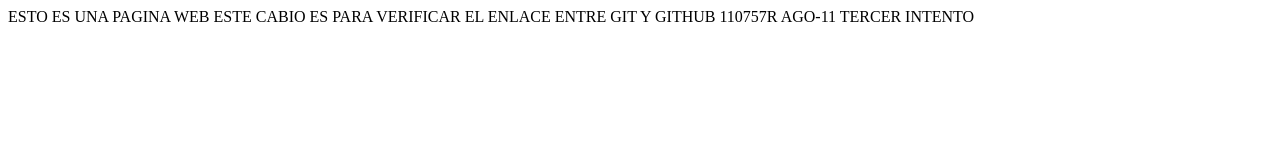
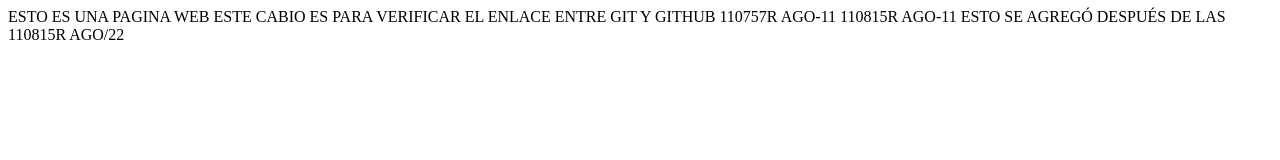
Before and after one commit to landsmart/exampletest, a plain HTML site: page index.html in a window 1280 px wide. Drawn offline with Linux system fonts and the light colour scheme.

Commit message:
110815R y texto

```diff
--- a/index.html
+++ b/index.html
@@ -5,5 +5,6 @@ ESTE CABIO ES PARA VERIFICAR EL ENLACE ENTRE GIT Y GITHUB
 
 110757R AGO-11
 
-TERCER INTENTO
+110815R AGO-11
+ESTO SE AGREGÓ DESPUÉS DE LAS 110815R AGO/22
 </html>
```
